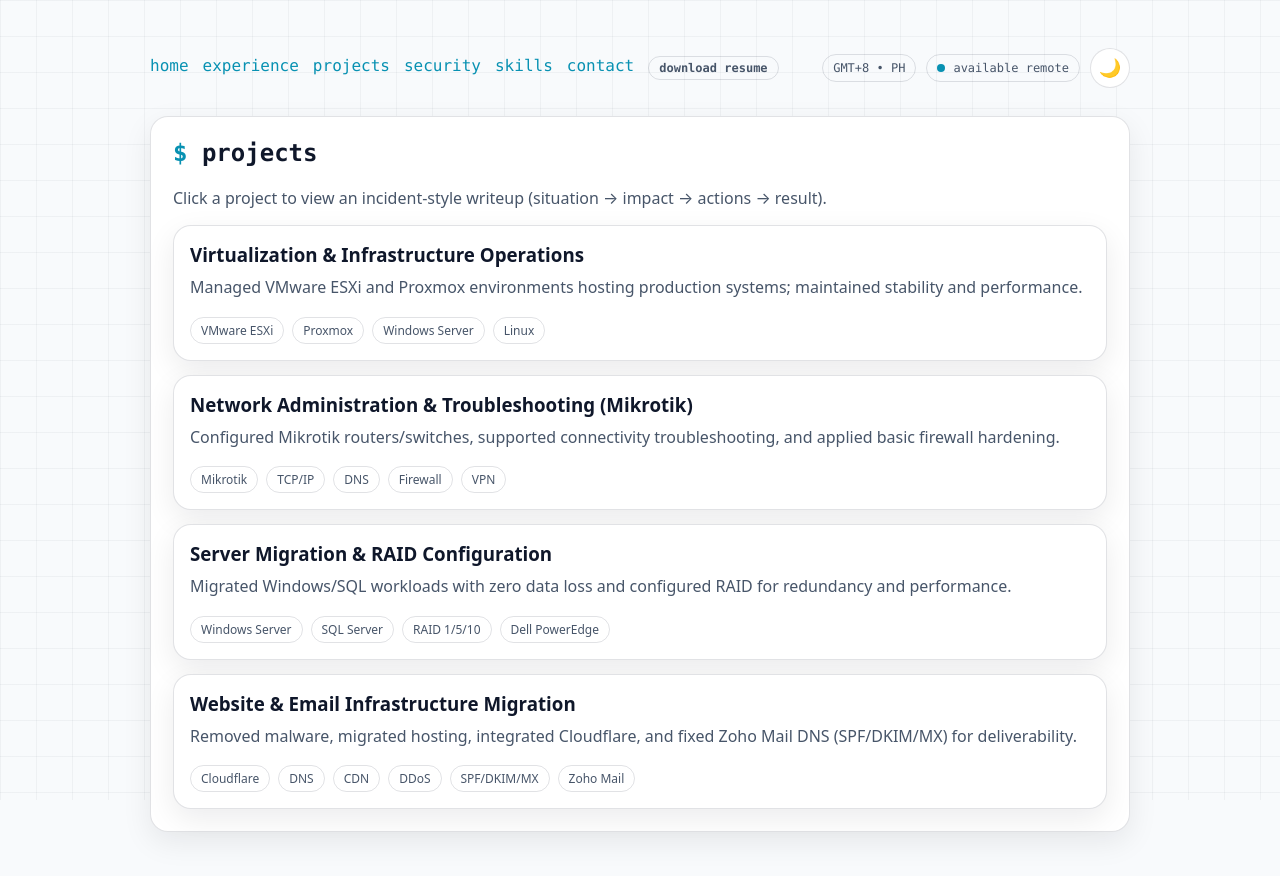
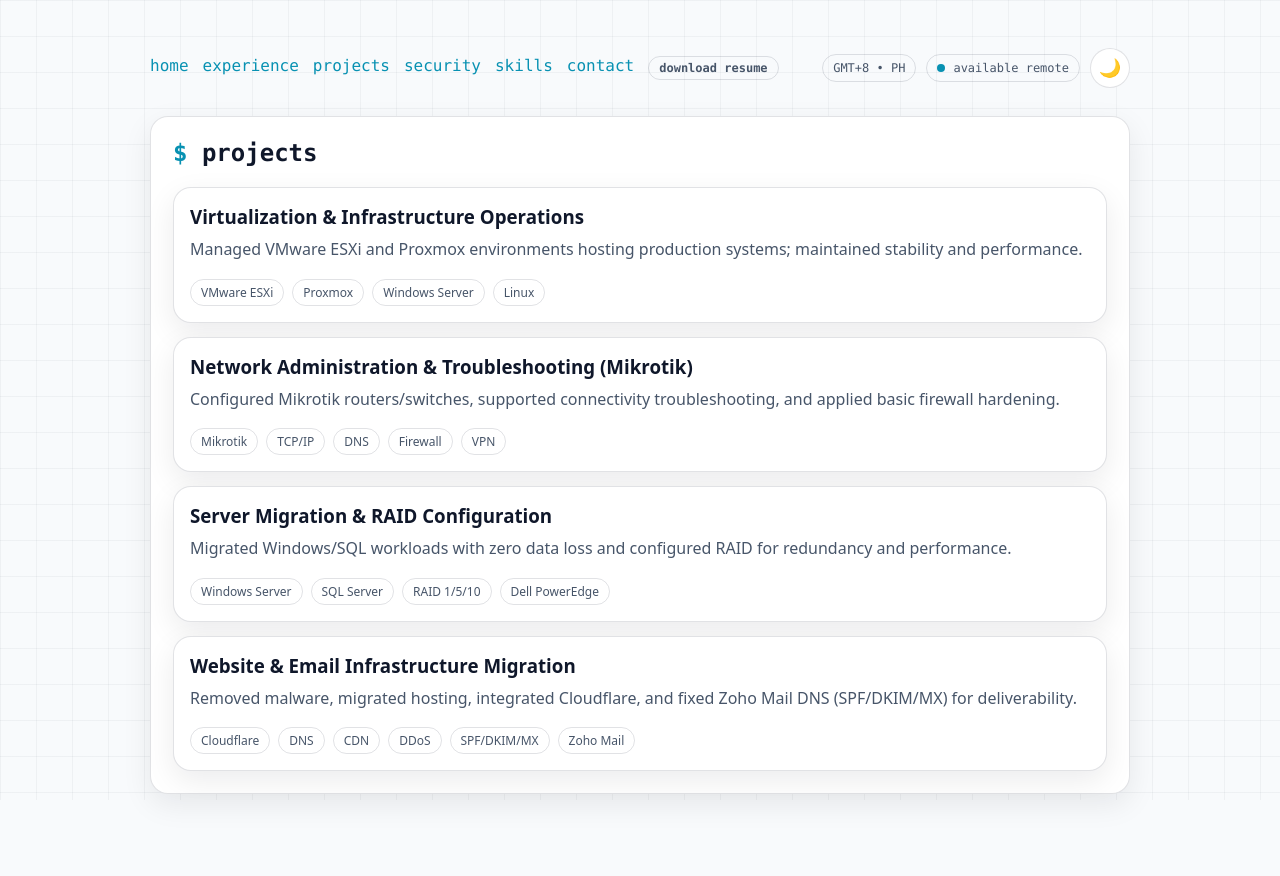
Before and after one commit to justincarlr/it-sysadmin-portfolio, a Next.js app: page /projects in a window 1280 px wide. Shown: the top 876 px of the page. After the commit the page ends 842 px from the top, so only its background shows below. Built offline with nearby package versions, Linux system fonts and the light colour scheme.

Commit message:
Remove helper text from projects page

```diff
--- a/app/projects/page.tsx
+++ b/app/projects/page.tsx
@@ -11,10 +11,6 @@ export default function Projects() {
         <h2 className="mono" style={{ marginTop: 0 }}>
           <span style={{ color: "var(--accent)" }}>$</span> projects
         </h2>
-
-        <p style={{ color: "var(--muted)", marginTop: 6 }}>
-          Click a project to view an incident-style writeup (situation → impact → actions → result).
-        </p>
 
         <div style={{ display: "grid", gap: 14, marginTop: 14 }}>
           {projects.map((p) => (
```
